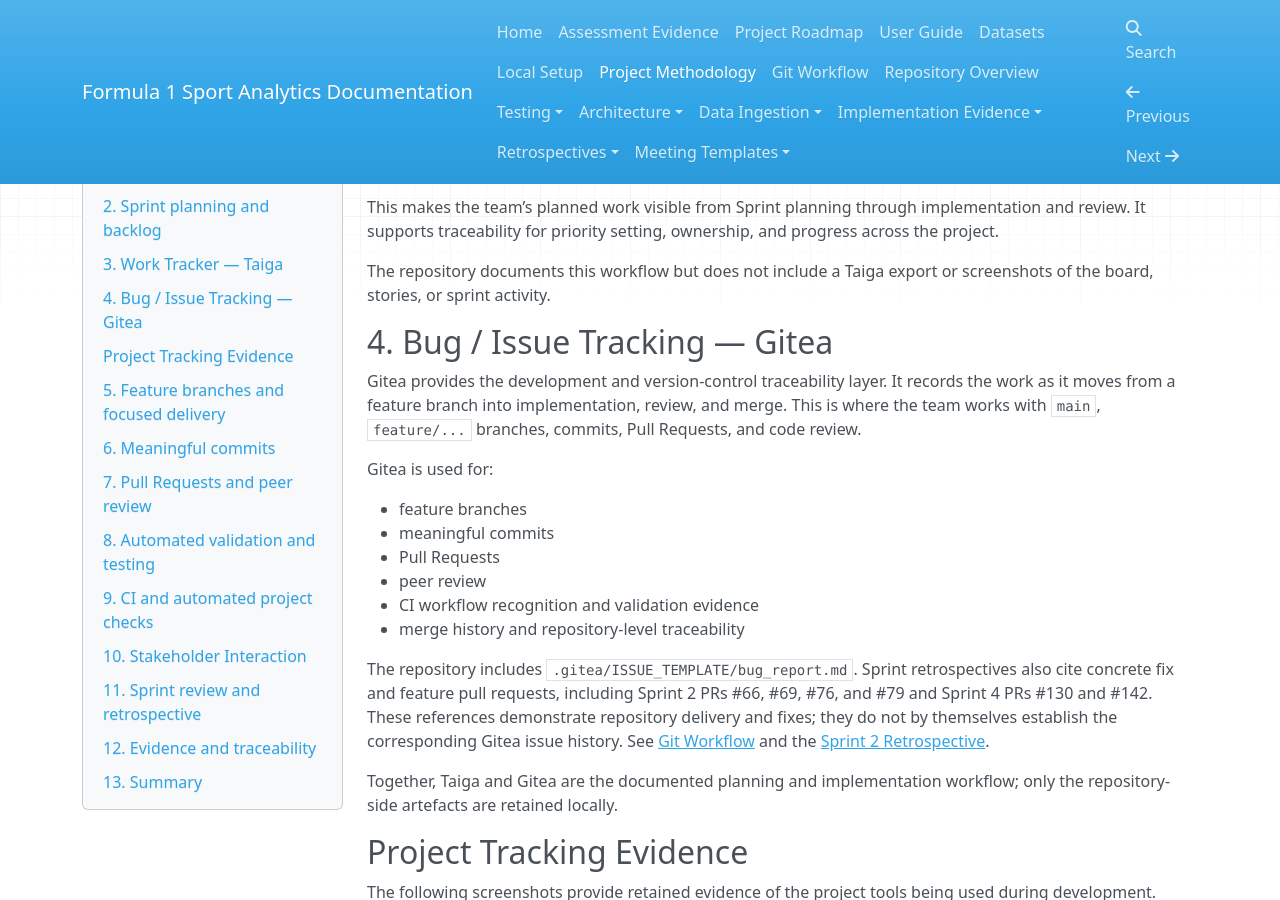
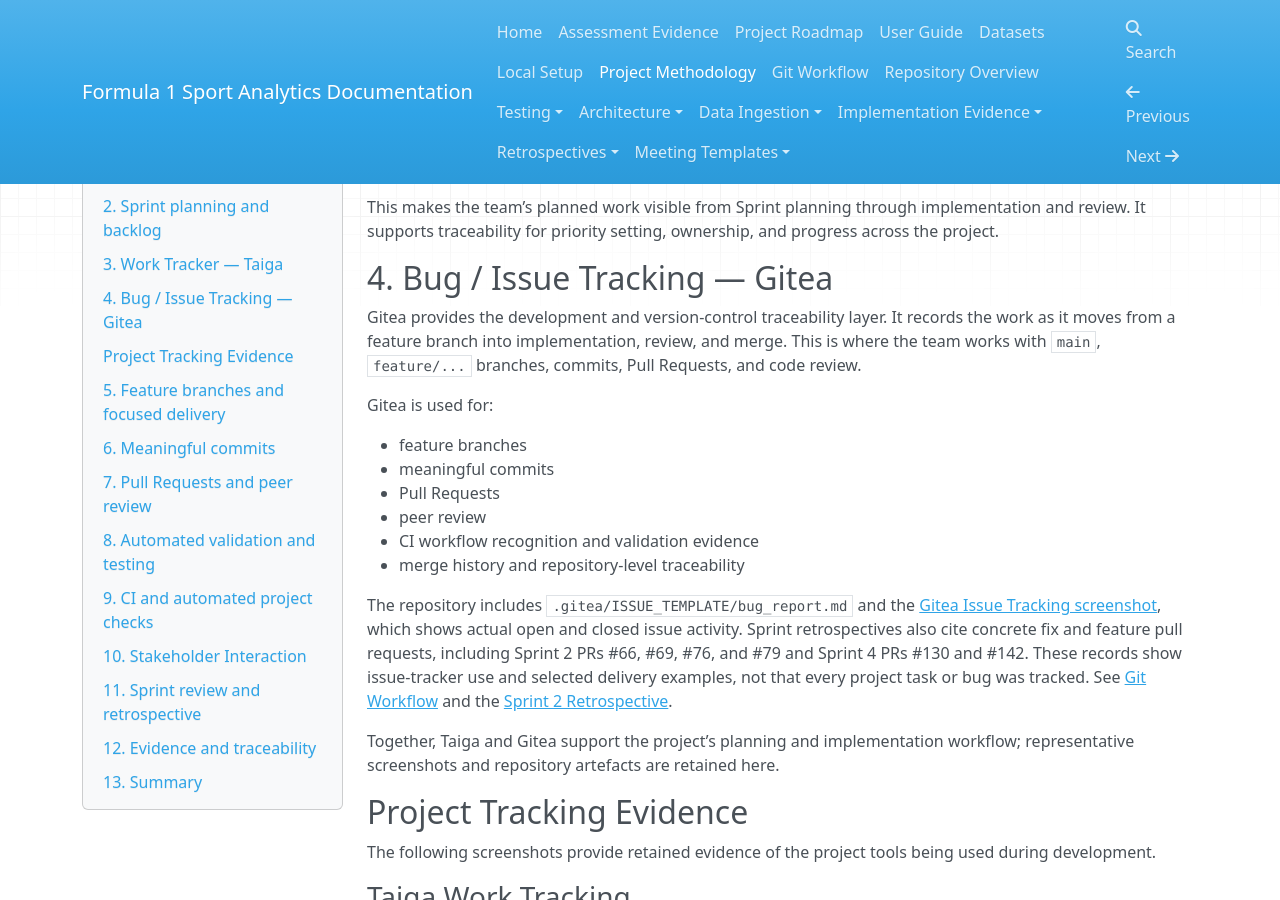
Before and after one commit to kayuraGovindsammy-del/Formula-One-SportsAnalytics, an MkDocs documentation site: the page built from docs/methodology.md, in a window 1280 px wide and 900 px high, scrolled down 1493 px. Built offline with MkDocs 1.6.1, drawn with Linux system fonts in a browser that asks for light colours; nearby versions of some CDN libraries.

Commit message:
docs: finalize project documentation and assessment evidence

```diff
--- a/docs/methodology.md
+++ b/docs/methodology.md
@@ -51,9 +51,6 @@ A well-formed Taiga item should include:
 
 This makes the team’s planned work visible from Sprint planning through implementation and review. It supports traceability for priority setting, ownership, and progress across the project.
 
-The repository documents this workflow but does not include a Taiga export or
-screenshots of the board, stories, or sprint activity.
-
 ## 4. Bug / Issue Tracking — Gitea
 
 Gitea provides the development and version-control traceability layer. It records the work as it moves from a feature branch into implementation, review, and merge. This is where the team works with `main`, `feature/...` branches, commits, Pull Requests, and code review.
@@ -67,15 +64,17 @@ Gitea is used for:
 - CI workflow recognition and validation evidence
 - merge history and repository-level traceability
 
-The repository includes `.gitea/ISSUE_TEMPLATE/bug_report.md`. Sprint
-retrospectives also cite concrete fix and feature pull requests, including
-Sprint 2 PRs #66, #69, #76, and #79 and Sprint 4 PRs #130 and #142. These
-references demonstrate repository delivery and fixes; they do not by
-themselves establish the corresponding Gitea issue history. See
+The repository includes `.gitea/ISSUE_TEMPLATE/bug_report.md` and the
+[Gitea Issue Tracking screenshot](#gitea-issue-tracking), which shows actual
+open and closed issue activity. Sprint retrospectives also cite concrete fix
+and feature pull requests, including Sprint 2 PRs #66, #69, #76, and #79 and
+Sprint 4 PRs #130 and #142. These records show issue-tracker use and selected
+delivery examples, not that every project task or bug was tracked. See
 [Git Workflow](git-workflow.md) and the [Sprint 2 Retrospective](retrospectives/sprint2-retrospective.md).
 
-Together, Taiga and Gitea are the documented planning and implementation
-workflow; only the repository-side artefacts are retained locally.
+Together, Taiga and Gitea support the project’s planning and implementation
+workflow; representative screenshots and repository artefacts are retained
+here.
 
 ## Project Tracking Evidence
 
```
Also changed, not shown: docs/final-submission-evidence.md (+10 -14 lines), docs/index.md (+0 -1 lines), docs/testing.md (+2 -2 lines), docs/user-guide.md (+14 -0 lines), docs/user-testing/sprint2-user-testing.md (+2 -2 lines).
